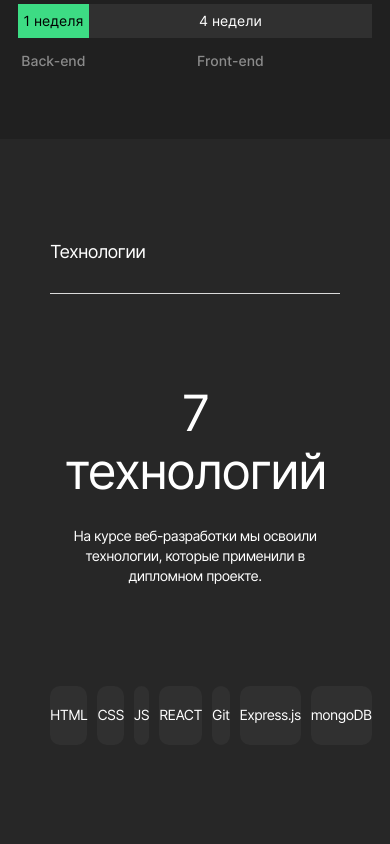
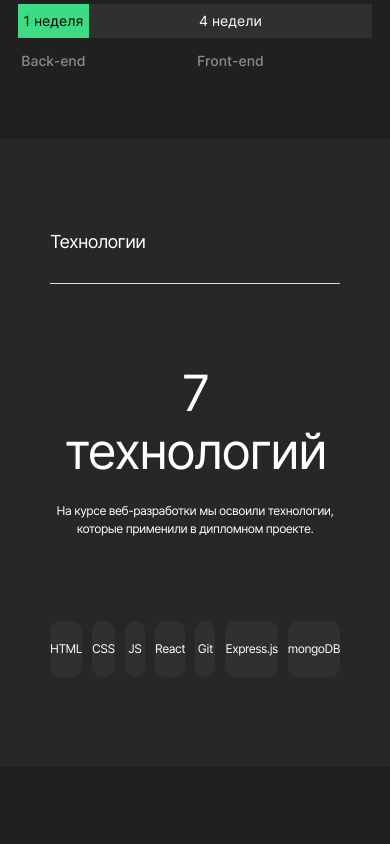
Before and after one commit to m-golovatenko/movies-explorer-frontend, a React (Create React App) app: page / in a window 390 px wide. Shown: the part 1280-2124 px from the top of the page. Built offline with nearby package versions, Linux system fonts and the light colour scheme.

Commit message:
feat: add tablet layout for techs section

```diff
--- a/src/components/Main/Techs/Techs.css
+++ b/src/components/Main/Techs/Techs.css
@@ -2,13 +2,12 @@
   background: #272727;
 }
 
-.techs-container {
+.techs__container {
   max-width: 1140px;
   padding: 100px 50px;
-  margin: 0 auto;
 }
 
-.techs-container-content {
+.techs__container-content {
   max-width: 460px;
   margin: 90px auto 0;
   display: flex;
@@ -16,7 +15,7 @@
   gap: 26px;
 }
 
-.techs-container-content-title {
+.techs__container-content-title {
   margin: 0;
   padding: 0;
   text-align: center;
@@ -26,7 +25,7 @@
   letter-spacing: -2px;
 }
 
-.techs-container-content-text {
+.techs__container-content-text {
   margin: 0;
   padding: 0;
   text-align: center;
@@ -36,7 +35,7 @@
   letter-spacing: -0.56px;
 }
 
-.techs-container-list {
+.techs__container-list {
   max-width: 690px;
   margin: 0 auto;
   padding: 0;
@@ -46,7 +45,7 @@
   gap: 10px;
 }
 
-.techs-container-list-item {
+.techs__container-list-item {
   margin: 0;
   padding: 21px 0 22px 0;
   width: 90px;
@@ -57,7 +56,40 @@
   letter-spacing: -0.56px;
 }
 
-.techs-container-list-item:hover {
+.techs__container-list-item:hover {
   cursor: default;
   background: #3ddc84;
 }
+
+.techs__container-list-item_upper {
+  text-transform: uppercase;
+}
+
+@media (max-width: 768px) {
+  .techs__container {
+    padding-top: 90px;
+    padding-bottom: 90px;
+  }
+
+  .techs__container-content {
+    gap: 22px;
+    margin-top: 80px;
+  }
+
+  .techs__container-content-text {
+    font-size: 12px;
+    line-height: 18px;
+    letter-spacing: -0.48px;
+  }
+
+  .techs__container-list {
+    margin-top: 83px;
+  }
+
+  .techs__container-list-item {
+    padding-bottom: 21px;
+    width: 84px;
+    font-size: 12px;
+    letter-spacing: -0.48px;
+  }
+}
--- a/src/components/Main/Techs/Techs.js
+++ b/src/components/Main/Techs/Techs.js
@@ -5,22 +5,22 @@ import SectionHeading from '../SectionHeading/SectionHeading';
 function Techs() {
   return (
     <section className="techs">
-      <div className="techs-container">
+      <div className="techs__container">
         <SectionHeading titleText="Технологии" />
-        <div className="techs-container-content">
-          <h3 className="techs-container-content-title">7 технологий</h3>
-          <p className="techs-container-content-text">
+        <div className="techs__container-content">
+          <h3 className="techs__container-content-title">7 технологий</h3>
+          <p className="techs__container-content-text">
             На курсе веб-разработки мы освоили технологии, которые применили в дипломном проекте.
           </p>
         </div>
-        <ul className="techs-container-list">
-          <li className="techs-container-list-item">HTML</li>
-          <li className="techs-container-list-item">CSS</li>
-          <li className="techs-container-list-item">JS</li>
-          <li className="techs-container-list-item">REACT</li>
-          <li className="techs-container-list-item">Git</li>
-          <li className="techs-container-list-item">Express.js</li>
-          <li className="techs-container-list-item">mongoDB</li>
+        <ul className="techs__container-list">
+          <li className="techs__container-list-item techs__container-list-item_upper">Html</li>
+          <li className="techs__container-list-item techs__container-list-item_upper">Css</li>
+          <li className="techs__container-list-item techs__container-list-item_upper">Js</li>
+          <li className="techs__container-list-item">React</li>
+          <li className="techs__container-list-item">Git</li>
+          <li className="techs__container-list-item">Express.js</li>
+          <li className="techs__container-list-item">mongoDB</li>
         </ul>
       </div>
     </section>
```
